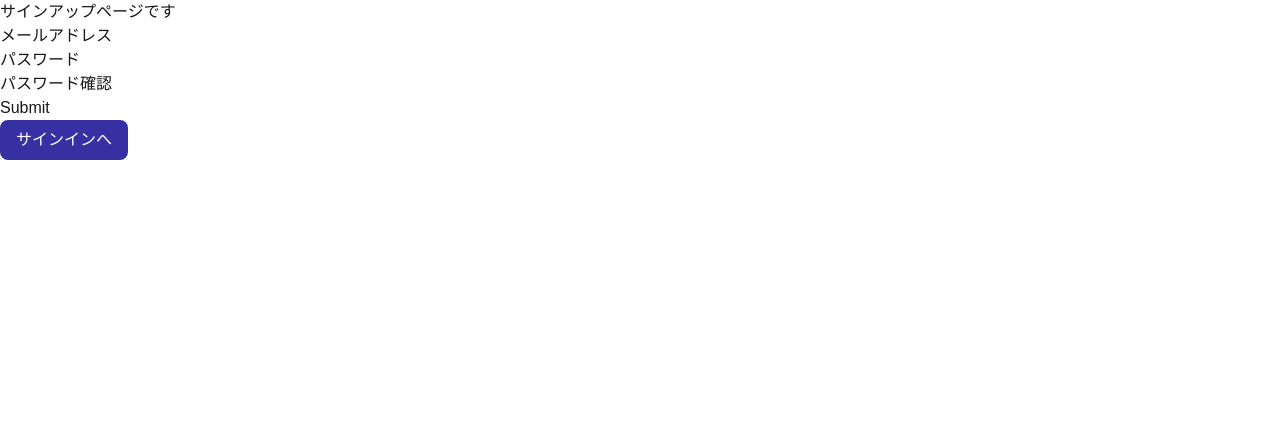
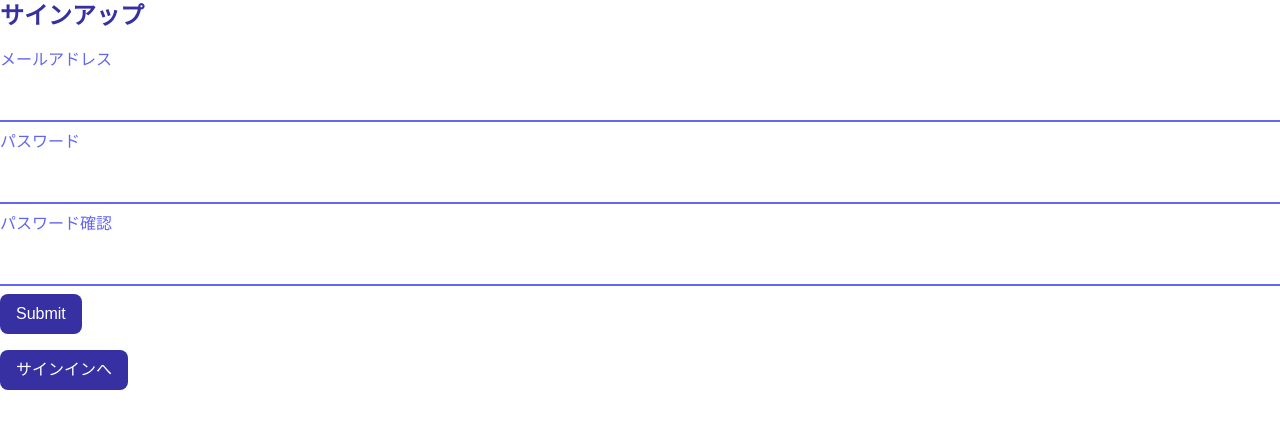
Before and after one commit to AyakaKoyama/simple-sns, a Next.js app in the folder _src/frontend/: page /signup in a window 1280 px wide. Shown: the top 428 px of the page. Built offline with nearby package versions, Linux system fonts and the light colour scheme; no server answers; what axios-case-converter would draw is missing.

Commit message:
update ui

```diff
--- a/_src/frontend/src/app/page.tsx
+++ b/_src/frontend/src/app/page.tsx
@@ -45,24 +45,36 @@ export default function Home() {
   }, [setCurrentUser]);
 
   const Private = ({ children }: { children: React.ReactNode }) => {
-    if (!loading) {
-      if (isSignedIn) {
-        return children;
-      } else {
-        useEffect(() => {
-        router.push(`/signin`);
-      }, [loading, isSignedIn]);
+    useEffect(() => {
+      if (!loading && !isSignedIn) {
+        router.push("/signin");
       }
-    } else {
-      return <></>;
+    }, [loading, isSignedIn, router]); // 依存配列を明確にする
+
+    if (loading) {
+      return <></>; // ローディング中は何も表示しない
     }
+
+    if (!isSignedIn) {
+      return null; // リダイレクト中はコンテンツをレンダリングしない
+    }
+
+    return <>{children}</>;
   };
   return (
     <AuthContext.Provider
       value={{ currentUser, setCurrentUser, isSignedIn, setIsSignedIn }}
     >
       <Private>
-        <p>Homeページです</p>
+        <h2 className="text-2xl font-bold text-indigo-800 dark:text-white mb-4">
+          ログイン済みです
+        </h2>
+        <button
+          className="bg-indigo-800 text-white px-4 py-2 rounded-lg hover:bg-blue-900 transition-colors duration-300 focus:outline-none focus:ring-2 focus:ring-indigo-800 focus:ring-offset-2 dark:focus:ring-offset-gray-800 mb-4"
+          onClick={() => router.push("/posts")}
+        >
+          投稿一覧へ
+        </button>
       </Private>
     </AuthContext.Provider>
   );
--- a/_src/frontend/src/app/signin/page.tsx
+++ b/_src/frontend/src/app/signin/page.tsx
@@ -41,11 +41,16 @@ export default function Page() {
   };
   return (
     <>
-      <p>サインインページです</p>
+      <h2 className="text-2xl font-bold text-indigo-800 dark:text-white mb-4">
+        サインイン
+      </h2>
       <form onSubmit={handleSignInSubmit}>
         <div>
-          <label htmlFor="email">メールアドレス</label>
+          <label htmlFor="email" className="block mb-2 text-indigo-500">
+            メールアドレス
+          </label>
           <input
+            className="w-full p-2 mb-2 text-indigo-700 border-b-2 border-indigo-500 outline-none focus:bg-gray-300"
             type="email"
             id="email"
             name="email"
@@ -54,8 +59,11 @@ export default function Page() {
           />
         </div>
         <div>
-          <label htmlFor="password">パスワード</label>
+          <label htmlFor="password" className="block mb-2 text-indigo-500">
+            パスワード
+          </label>
           <input
+            className="w-full p-2 mb-2 text-indigo-700 border-b-2 border-indigo-500 outline-none focus:bg-gray-300"
             type="password"
             id="password"
             name="password"
--- a/_src/frontend/src/app/signup/page.tsx
+++ b/_src/frontend/src/app/signup/page.tsx
@@ -36,11 +36,16 @@ export default function Page() {
   };
   return (
     <>
-      <h1>サインアップページです</h1>
+      <h2 className="text-2xl font-bold text-indigo-800 dark:text-white mb-4">
+        サインアップ
+      </h2>
       <form>
         <div>
-          <label htmlFor="email">メールアドレス</label>
+          <label htmlFor="email" className="block mb-2 text-indigo-500">
+            メールアドレス
+          </label>
           <input
+            className="w-full p-2 mb-2 text-indigo-700 border-b-2 border-indigo-500 outline-none focus:bg-gray-300"
             type="email"
             id="email"
             name="email"
@@ -49,8 +54,11 @@ export default function Page() {
           />
         </div>
         <div>
-          <label htmlFor="password">パスワード</label>
+          <label htmlFor="password" className="block mb-2 text-indigo-500">
+            パスワード
+          </label>
           <input
+            className="w-full p-2 mb-2 text-indigo-700 border-b-2 border-indigo-500 outline-none focus:bg-gray-300"
             type="password"
             id="password"
             name="password"
@@ -59,8 +67,14 @@ export default function Page() {
           />
         </div>
         <div>
-          <label htmlFor="password_confirmation">パスワード確認</label>
+          <label
+            htmlFor="password_confirmation"
+            className="block mb-2 text-indigo-500"
+          >
+            パスワード確認
+          </label>
           <input
+            className="w-full p-2 mb-2 text-indigo-700 border-b-2 border-indigo-500 outline-none focus:bg-gray-300"
             type="password"
             id="password_confirmation"
             name="password_confirmation"
@@ -70,13 +84,18 @@ export default function Page() {
         </div>
         <div>
           <input
+            className="w-full p-2 mb-2 text-indigo-700 border-b-2 border-indigo-500 outline-none focus:bg-gray-300"
             type="hidden"
             id="confirm_success_url"
             name="confirm_success_url"
             value={confirmSuccessUrl}
           />
         </div>
-        <button type="submit" onClick={(e) => handleSignUpSubmit(e)}>
+        <button
+          type="submit"
+          onClick={(e) => handleSignUpSubmit(e)}
+          className="bg-indigo-800 text-white px-4 py-2 rounded-lg hover:bg-blue-900 transition-colors duration-300 focus:outline-none focus:ring-2 focus:ring-indigo-800 focus:ring-offset-2 dark:focus:ring-offset-gray-800 mb-4"
+        >
           Submit
         </button>
       </form>
--- a/_src/frontend/tailwind.config.ts
+++ b/_src/frontend/tailwind.config.ts
@@ -13,9 +13,6 @@ export default {
         background: "var(--background)",
         foreground: "var(--foreground)",
       },
-      // zIndex: {
-      //   "1000": "1000", // react-modal のスタイルと一致させる
-      // },
     },
   },
   plugins: [],
```
